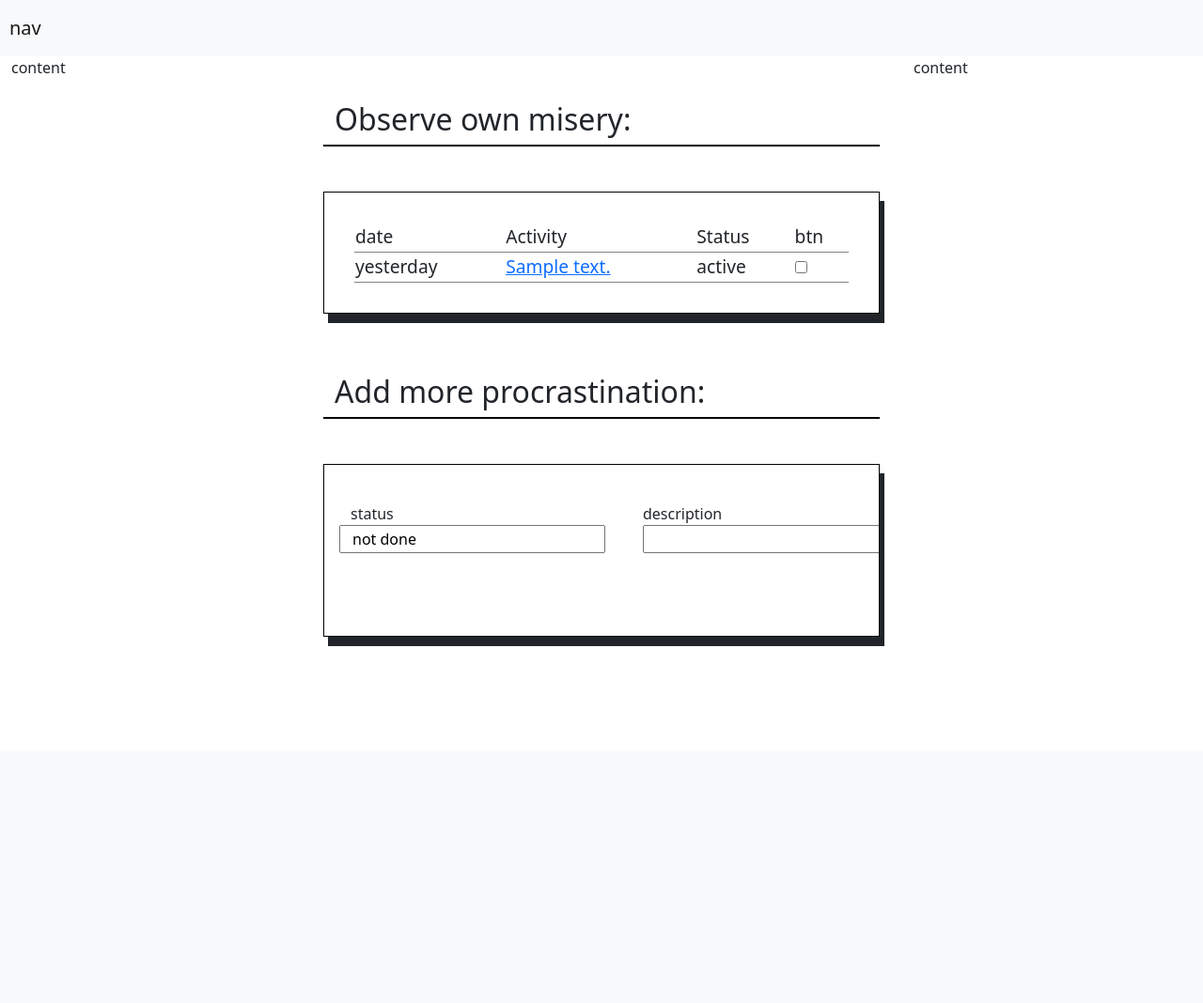
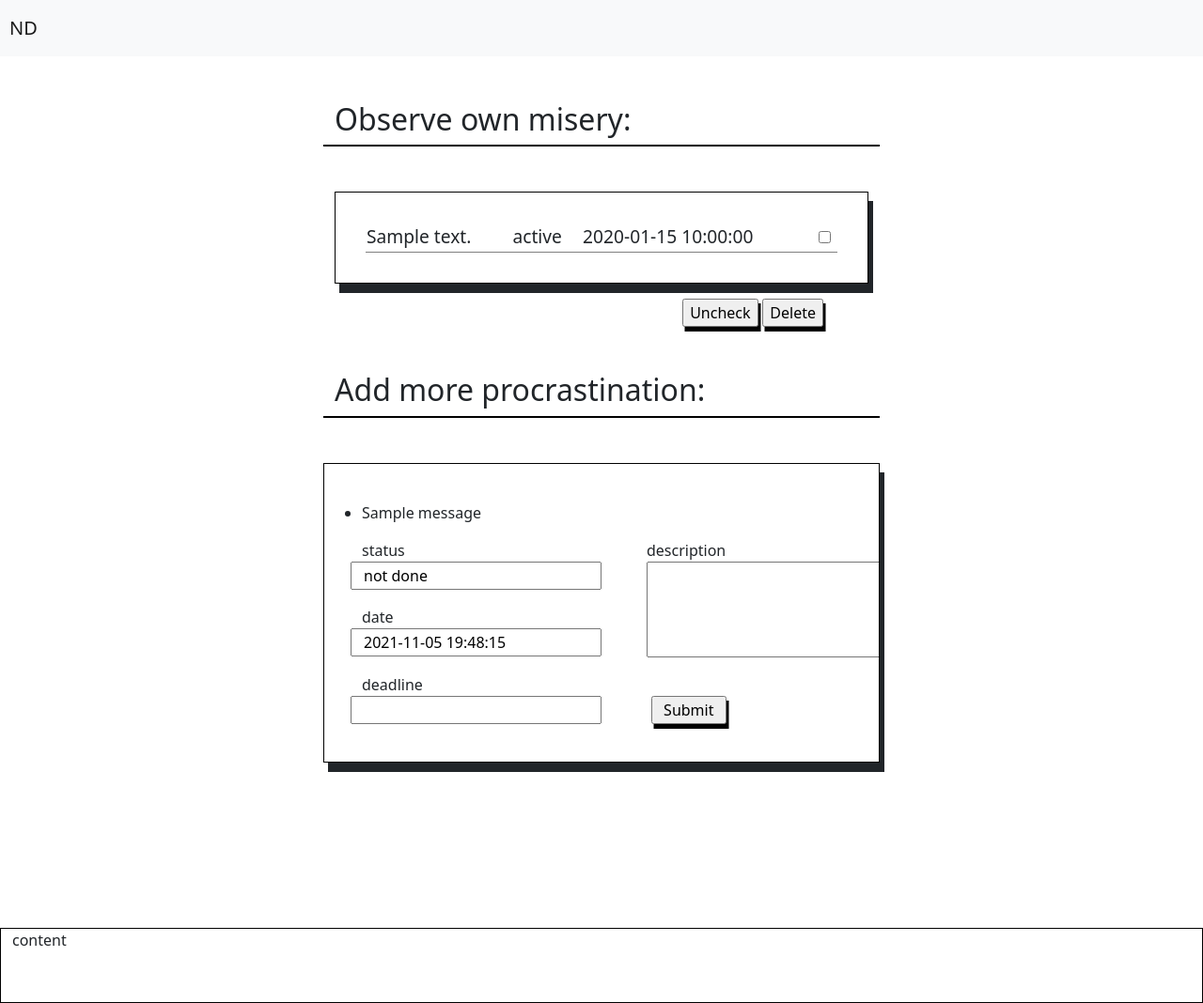
Before and after one commit to dmnth/flask_app, a Flask app: template app/templates/index.html in a window 1280 px wide. Shown: the whole page at 94% size. Before the commit the page ends 688 px from the top, so only its background shows below. Run offline with Flask 2, Linux system fonts and the light colour scheme; the template is opened without the code that fills it: values that come from a table or form of the project are taken from there, others are empty; tables that the repository leaves empty hold one stand-in row (values such as "Sample post"); one stand-in notice (Sample message) is shown; some libraries are stand-ins or nearby versions.

Commit message:
custom buttons/uncheck option

```diff
--- a/app/static/style.css
+++ b/app/static/style.css
@@ -1,3 +1,19 @@
+/* Media queries */
+
+@media only screen and (max-width: 1200px) {
+    body {
+          background-color: lightblue;
+            }
+        }
+
+/* Tags */
+
+a:hover {
+    background-color: palegreen;
+}
+
+/* Classes */
+
 .navbar {
     padding: 10px 10px;
     width: 100%;
@@ -21,9 +37,6 @@
     font-size: 1.2em;
 }
 
-a:hover {
-    background-color: palegreen;
-}
 
 .form {
     padding: 2em 2em;
@@ -43,3 +56,46 @@ a:hover {
 .description.col-md-12 {
     padding-left: 3em;
 }
+
+.submit.col-md-12 {
+    padding-left: 3em;
+
+}
+
+.date.row {
+    margin-top: 2em;
+}
+
+.footer.container-fluid {
+    height: 5em;
+    border: 1px solid black;
+    width: 100%;
+    margin-top: 10em;
+}
+
+.options {
+    display:flex;
+    justify-content: end;
+    padding-right: 3em;
+}
+
+input[type=submit] {
+    margin-left: 0.3em;
+    box-shadow: 2.5px 5px;
+
+}
+
+/* Id's */
+
+#submit-btn {
+    width: 5em;
+    margin-top: 1.1em;
+    margin-left: 0.3em;
+}
+
+#status-field, #date-field, #description {
+    margin-bottom: 1.1em;
+}
+
+#deadline-field {
+}
--- a/app/templates/index.html
+++ b/app/templates/index.html
@@ -9,7 +9,7 @@
                                   href="{{url_for('static',
                                   filename='style.css') }}">
     <nav class='navbar navbar-light bg-light'>
-        <a class='navbar-brand' href='#'>nav</a>
+        <a class='navbar-brand' href='#'>ND</a>
     </nav>
 </head>
 <body>
@@ -17,7 +17,6 @@
     <div class="container-fluid">
         <div class='row'>
             <div class='col-md-3'>
-            content
             </div>
             <div class='col-md-6'>
                 <div class='container-fluid'>
@@ -25,30 +24,38 @@
 
                         <!--Delimeter-->
                         <div class='delimeter-text'>
+                            {% if activities %}
                             <h2> Observe own misery: </h2>
+                            {% else %}
+                            <h2> Nothing to worry about? </h2>
+                            {% endif %}
                         </div>
                         <div class='delimeter-line'>
                         </div>
                         <!--Delimeter end-->
-
+                        {% if activities %}
+                        <form action method="POST">
                             <div class='table container-fluid'>
                                 <table style='width: 100%'>
-                            <tr>
-                                <td> date </td>
-                                <td> Activity </td>
-                                <td> Status </td>
-                                <td> btn </td>
-                            </tr>
                                     {% for act in activities %}
                                     <tr>
-                                <td> yesterday </td>
-                                <td><a href='#'> {{ act['description'] }}</a></td>
-                                <td> {{ act['status'] }}</td>
-                                <td><input type='checkbox'></td>
+                                        <td>{{ act['description'] }}</td>
+                                        <td>{{ act['status'] }}</td>
+                                        <td>{{ act['deadline'] }} </td>
+                                        <td><input type="checkbox"
+                                                   name={{act['id']}}></td>
                                     </tr>
                                     {% endfor %}
                                 </table>
                             </div>
+                            <div class='options'>
+                                    <input type="submit" name="uncheck_button"
+                                                         value="Uncheck">
+                                    <input type="submit" name="delete_button"
+                                    value='Delete'>
+                            </div>
+                        </form>
+                        {% endif %}
 
                         <!---Delimeter-->
                         <div class='delimeter-text'>
@@ -59,20 +66,38 @@
                         <!---Delimeter end-->
 
                         <div class='table container-fluid'>
-                        <form>
+                            <div class='row'>
+                            <form action method='POST'>
                                 {{ form.hidden_tag() }}
                                 <div class='row'>
+
+                                    <!-- Message represntation -->
+                                    {% with messages = get_flashed_messages() %}
+                                    {% if messages %}
+                                    <ul class='flashes'>
+                                        {% for message in messages %}
+                                        <li> {{ message }} </li>
+                                        {% endfor %}
+                                    </ul>
+                                    {% endif %}
+                                    {% endwith %}
+                                    <!-- Message representation end -->
+
                                     <div class='col-md-6'>
                                         <div class='row'>
                                             {{form.status.label()}}
                                             <br>
                                             {{form.status()}}
                                         </div>
+                                        <div class='row'>
+                                            {{ form.date_added.label()}}
                                             <br>
+                                            {{ form.date_added()}}
+                                        </div>
                                         <div class='row'>
-                                        {{ form.date.label()}}
+                                            {{ form.deadline.label()}}
                                             <br>
-                                        {{ form.date()}}
+                                            {{ form.deadline()}}
                                         </div>
                                     </div>
                                     <div class='col-md-6'>
@@ -80,8 +105,14 @@
                                             <div class='description col-md-12'>
                                             {{form.description.label()}}
                                             <br>
-                                        {{form.description(rows='1',
+                                            {{form.description(rows='4',
                                             cols='30')}}
+                                            </div>
+                                        <div class='row'>
+                                            <div class='submit col-md-12'>
+                                            {{ form.submit(size=5, maxlength=5)
+                                            }}
+                                            </div>
                                         </div>
                                         </div>
                                     </div>
@@ -91,10 +122,14 @@
                     </div>
                 </div>
             </div>
+        </div>
         <div class='col-md-3'>
-            content
+        </div>
     </div>
     </div>
     {% endblock %}
+    <footer class='footer container-fluid'>
+            content
+    </footer>
 </body>
 </html>
```
Also changed, not shown: app/routes.py (+15 -8 lines), migrations/versions/0867c02a8d82_init.py (added, +43 -0 lines), migrations/versions/a6fa93170da7_date.py (added, +34 -0 lines), app.db. Lines whose indentation alone changed are shown as unchanged.
